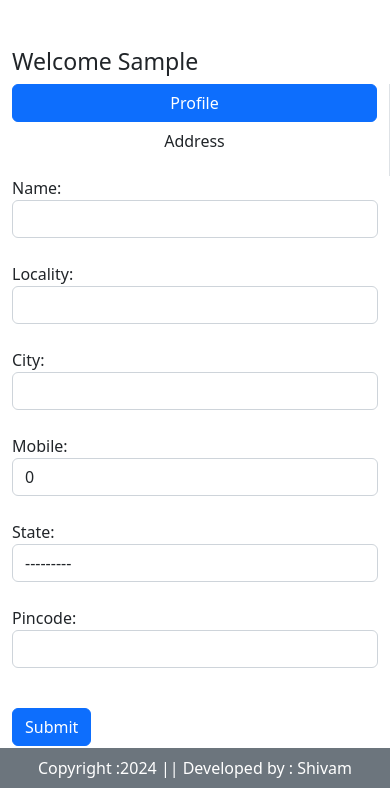
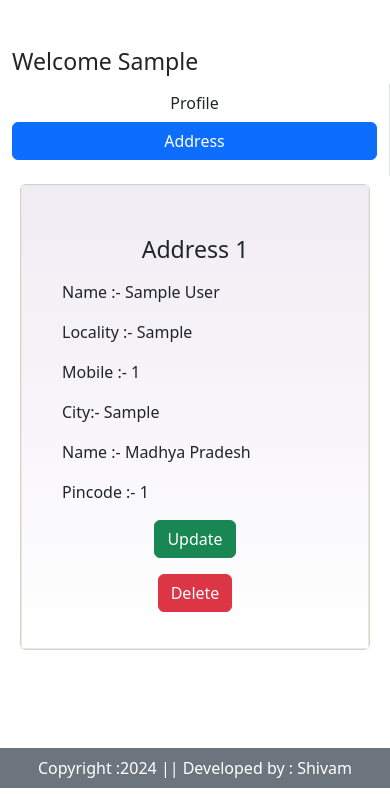
Before and after one commit to Shivamprajapati970/Watches-Only-Watches, a Django app: page /address/ in a window 390 px wide. Shown: the part 56-850 px from the top of the page. Run offline with Django 5.2, Linux system fonts and the light colour scheme; a user stored in the database is signed in; tables that the repository leaves empty hold one stand-in row (values such as "Sample post"); some libraries are stand-ins or nearby versions.

Commit message:
Address page and backend complete,add to cart is processing

```diff
--- a/Watch_Shop/Watch_Shop/settings.py
+++ b/Watch_Shop/Watch_Shop/settings.py
@@ -120,7 +120,7 @@ STATIC_URL = 'static/'
 MEDIAL_URL='/media/'
 MEDIA_ROOT=BASE_DIR/ 'media'
 
-LOGIN_REDIRECT_URL='/profile/'
+LOGIN_REDIRECT_URL='/home/'
 
 # Default primary key field type
 # https://docs.djangoproject.com/en/5.0/ref/settings/#default-auto-field
--- a/Watch_Shop/Watches/admin.py
+++ b/Watch_Shop/Watches/admin.py
@@ -10,6 +10,11 @@ class ProductAdmin(admin.ModelAdmin):
 class CustomerAdimn(admin.ModelAdmin):
     list_display=('id','user','locality','city','state','pincode')
 
+@admin.register(Cart)
+class CartAdmin(admin.ModelAdmin):
+    list_display=('id','user','product','quantity')
+
+
 admin.site.register(Product,ProductAdmin)
 admin.site.register(Brand_name)
 admin.site.register(Category)
--- a/Watch_Shop/Watches/models.py
+++ b/Watch_Shop/Watches/models.py
@@ -54,3 +54,13 @@ class Customer(models.Model):
 
     def __str__(self):
         return self.name
+
+
+class Cart(models.Model):
+    user=models.ForeignKey(User,on_delete=models.CASCADE)
+    product=models.ForeignKey(Product,on_delete=models.CASCADE)
+    quantity=models.PositiveBigIntegerField(default=1)
+
+    @property
+    def total_cost(self):
+        return self.quantity * self.product.discounted_price
--- /dev/null
+++ b/Watch_Shop/Watches/templates/address.html
@@ -0,0 +1,40 @@
+{% extends "base.html" %}
+{% load static %}
+{% block title %} Customer Registration {% endblock title %}
+
+{% block main-content %}
+<div class="container my-5">
+    <div class="row">
+        <h3>Welcome <span class="text-capitalize">{{request.user}}</span></h3>
+        <div class="col-sm-2 border-end">
+            <ul class="list-unstyled">
+                <li class="d-grid"><a href="{% url 'profile' %}" class="btn">Profile</a></li>
+                <li class="d-grid"><a href="{% url 'address' %}" class="btn btn-primary">Address</a></li>
+            </ul>
+        </div>
+        <div class="col-sm-8 offset-sm-1">
+            <div class="row">
+                {% for ad in add %}
+                    <div class="col-sm-6">
+                        <div class="card m-2">
+                            <div class="card-body goodnesssec buttermilk smbg">
+                                <h3 class="text-center">Address {{forloop.counter}}</h3>
+                                <p class="mt-3"> Name :- {{ad.name}}</p>
+                                <p> Locality :- {{ad.locality}}</p>
+                                <p> Mobile :- {{ad.mobile}}</p>
+                                <p> City:- {{ad.city}}</p>
+                                <p> Name :- {{ad.state}}</p>
+                                <p> Pincode :- {{ad.pincode}}</p>
+                                <p class="text-center"><a href="{% url 'updateAddress' pk=ad.id %}" type="button" class="btn btn-success">Update</a></p>
+                                <p class="text-center"><a href="#" type="button" class="btn btn-danger"> Delete </a></p>
+                            </div>
+                        </div>
+                    </div>
+                {% endfor %}
+            </div>
+        </div>
+
+
+    </div>
+</div>
+{% endblock main-content %}
--- a/Watch_Shop/Watches/templates/base.html
+++ b/Watch_Shop/Watches/templates/base.html
@@ -26,6 +26,7 @@
           </button>
           <div class="collapse navbar-collapse" id="navbarSupportedContent">
             <ul class="navbar-nav me-auto mb-2 mb-lg-0">
+              {% if request.user.is_authenticated %}
               <li class="nav-item">
                 <a class="nav-link active" aria-current="page" href="/home/">Home</a>
               </li>
@@ -58,12 +59,12 @@
             <ul class="navbar-nav  mb-lg-0">
                 <li class="nav-item dropdown">
                   <a class="nav-link dropdown-toggle active" href="#" role="button" data-bs-toggle="dropdown" aria-expanded="false">
-                    User_name
+                    {{request.user}}
                   </a>
                   <ul class="dropdown-menu">
                     <li><a class="dropdown-item" href="{% url 'profile' %}">Profile</a></li>
                     <li><a class="dropdown-item" href="#">Order</a></li>
-                    <li><a class="dropdown-item" href="#">Logout</a></li>
+
                   </ul>
               </li>
                 <li class="nav-item">
@@ -73,11 +74,20 @@
                     <a class="nav-link active" aria-disabled="true">Wish-list</a>
                 </li>
                 <li class="nav-item">
+                  <form action="{% url 'logout' %}" method="post">
+                    {% csrf_token %}
+                    <button type="submit" class="btn btn-outline-link text-white" >Logout</button>
+                  </form>
+                </li>
+                {% else %}
+                <li class="nav-item">
                     <a href="{% url 'login' %}" class="nav-link active" aria-disabled="true">Login</a>
                 </li>
+
                 <li class="nav-item">
                   <a href="{% url 'customer_registration' %}" class="nav-link active" aria-disabled="true">Registration</a>
-              </li>
+                </li>
+               {% endif %}
             </ul>
           </div>
         </div>
--- a/Watch_Shop/Watches/urls.py
+++ b/Watch_Shop/Watches/urls.py
@@ -14,12 +14,14 @@ urlpatterns = [
     path("category/<int:id>/",CategoryView.as_view(),name="category"),
     path("product_detail/<int:pk>/",ProductDetail.as_view(),name="ProductDetail"),
     path("profile/",ProfileView.as_view(),name="profile"),
-    path("address/",ProfileView.as_view(),name="address"),
+    path("address/",address,name="address"),
+    path("updateAddress/<int:pk>/",UpdateAddress.as_view(),name="updateAddress"),
     #path("prodcat_brand/<int:id>/",CategoryBrand.as_view(),name="ProductBrand"),
 
     # Login Authentication
     path("registration/",CustomerRegistration.as_view(),name="customer_registration"),
-    path('accounts/login/',auth_view.LoginView.as_view(template_name='login.html',authentication_form=LoginForm),name="login")
+    path('accounts/login/',auth_view.LoginView.as_view(template_name='login.html',authentication_form=LoginForm),name="login"),
+    path("logout/",auth_view.LogoutView.as_view(next_page='login'),name="logout")
 
 
 
--- a/Watch_Shop/Watches/views.py
+++ b/Watch_Shop/Watches/views.py
@@ -1,4 +1,4 @@
-from django.shortcuts import render
+from django.shortcuts import render,redirect
 from django.http import HttpResponse
 from django.views import View
 from .models import *
@@ -61,4 +61,60 @@ class ProfileView(View):
         form =CustomerProfileForm()
         return render(request,"profile.html",locals())
     def post(self,request):
+        form=CustomerProfileForm(request.POST)
+        if form.is_valid():
+            user=request.user
+            name=form.cleaned_data['name']
+            locality=form.cleaned_data['locality']
+            city=form.cleaned_data['city']
+            mobile=form.cleaned_data['mobile']
+            state=form.cleaned_data['state']
+            pincode=form.cleaned_data['pincode']
+
+            register=Customer(user=user,name=name,locality=locality,mobile=mobile,city=city,state=state,pincode=pincode)
+            register.save()
+            messages.success(request,"Congratulation Profile save successfully")
+
+        else:
+            messages.warning(request,"Invalid input Data")
+
         return render(request,"profile.html",locals())
+
+def address(request):
+    add = Customer.objects.filter(user=request.user)
+    return render(request,'address.html',locals())
+class UpdateAddress(View):
+    def get(self,request,pk):
+        add=Customer.objects.get(pk=pk)
+        form=CustomerProfileForm(instance=add)     #instance is fill all data in form
+        return render(request,"UpdateAddress.html",locals())
+    def post(self,request,pk):
+        form=CustomerProfileForm(request.POST)
+        if form.is_valid():
+            add=Customer.objects.get(pk=pk)
+            add.name=form.cleaned_data['name']
+            add.locality=form.cleaned_data['locality']
+            add.city=form.cleaned_data['city']
+            add.mobile=form.cleaned_data['mobile']
+            add.state=form.cleaned_data['state']
+            add.pincode=form.cleaned_data['pincode']
+
+            add.save()
+            messages.success(request,"Congratulation Profile Address Update successfully")
+
+        else:
+            messages.warning(request,"Invalid input Data")
+
+        return redirect('address')
+
+def add_to_cart(request):
+    user=request.user
+    productId=request.GET.get('prod_id')
+    product=Product.objects.get(id=productId)
+    Cart(user=user,product=product).save()
+    return redirect("/cart")
+
+def show_cart(request):
+    user=request.user
+    cart=Cart.objects.filter(user=user)
+    return render(request,"add_to_cart.html",locals())
```
Also changed, not shown: Watch_Shop/Watches/templates/add_to_cart.html (added, +64 -0 lines), Watch_Shop/Watches/templates/home.html (+17 -0 lines), Watch_Shop/Watches/templates/updateAddress.html (added, +29 -0 lines), Watch_Shop/Watches/migrations/0003_cart.py (added), 2 other files.
